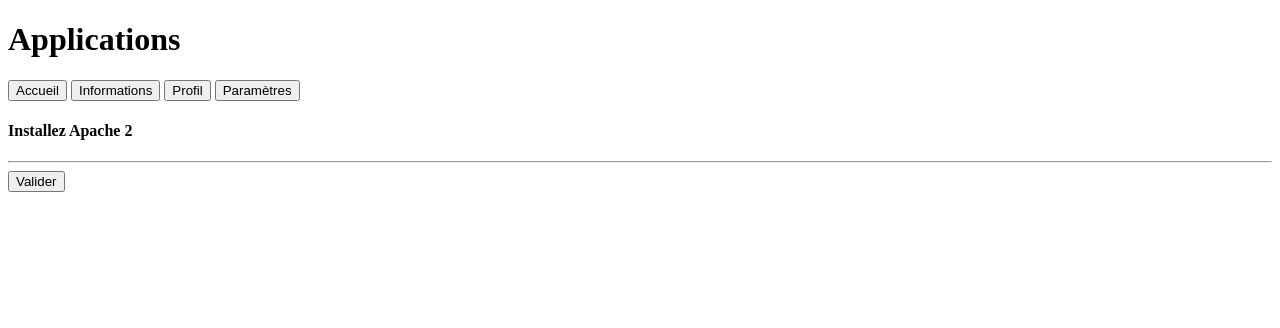
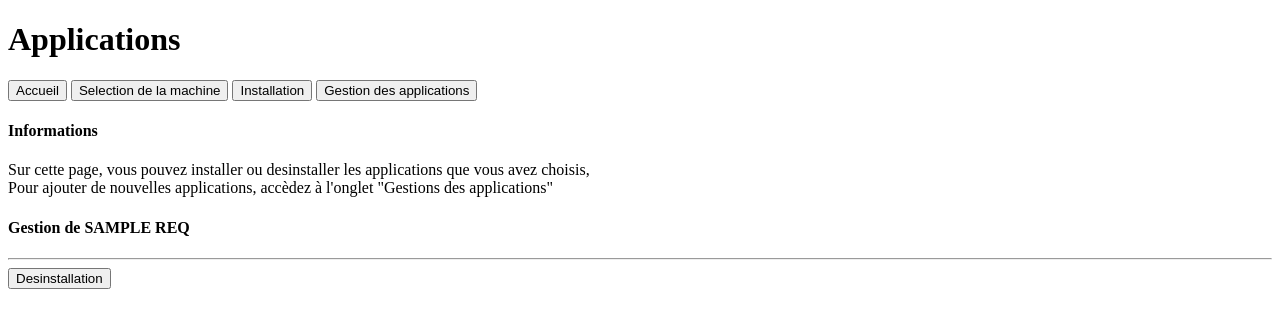
Before and after one commit to EdwardsTheo/ZWatcher, a PHP site: template view/profil_views/begin_appli.php in a window 1280 px wide. Shown: the top 328 px of the page. Run offline with PHP 8.4, Linux system fonts and the light colour scheme; the template is opened without the code that fills it: most values are stand-ins (such as "Sample title", 1, 10 or a date in 2020).

Commit message:
Work on applications

```diff
--- a/controller/profil_appli_machine.php
+++ b/controller/profil_appli_machine.php
@@ -1,7 +1,7 @@
 <?php
 
-    $machine_name = $_POST['machine_name'];
-    $_SESSION['machine_name'] = $machine_name;
+    $_SESSION['id_machine'] = $_POST['id_machine'];
+    $req =  get_app($_SESSION['id_machine']);
 
     require('../view/profil_views/begin_appli.php');
 
--- a/view/profil_views/begin_appli.php
+++ b/view/profil_views/begin_appli.php
@@ -5,23 +5,38 @@
                     <div class="w3-section w3-bottombar w3-padding-16">
                 <!--      <span class="w3-margin-right">Filter:</span> -->
                     <a href="?action=application"><button class="w3-button w3-white"><i class="fas fa-home w3-margin-right"></i>Accueil</button></a>
-                    <a href="?action=appli_liste"><button class="w3-button w3-white"><i class="fas fa-info w3-margin-right"></i>Informations</button></a>
-                    <a href="#"><button class="w3-button w3-black"><i class="fas fa-globe-asia w3-margin-right"></i>Profil</button></a>
-                    <a href="#"><button class="w3-button w3-white w3-hide-small"><i class="fas fa-tools w3-margin-right"></i>Paramètres</button></a>
+                    <a href="?action=appli_liste"><button class="w3-button w3-white"><i class="fas fa-info w3-margin-right"></i>Selection de la machine</button></a>
+                    <a href="#"><button class="w3-button w3-black"><i class="fas fa-globe-asia w3-margin-right"></i>Installation</button></a>
+                    <a href="#"><button class="w3-button w3-white w3-hide-small"><i class="fas fa-tools w3-margin-right"></i>Gestion des applications</button></a>
                     </div>
                     </div>
                     </div>
                 </header>
+                    <div class="w3-container w3-padding-large" style="margin-bottom: -10rm">
+                    <div id="centre">
+                    <h4><b>Informations</b></h4>
+                        Sur cette page, vous pouvez installer ou desinstaller les applications que vous avez choisis, </br>
+                        Pour ajouter de nouvelles applications, accèdez à l'onglet "Gestions des applications"
 
-                <div class="w3-container w3-padding-large" style="margin-bottom:32px">
-                    <div id="centre">
-                        <div class="w3-container w3-padding-large w3-grey">
+                    <?php
+                            $i = 0;
+                            while($donnees = $req->fetch()){
+                               echo "
+                               <div class='w3-container w3-padding-large' style='margin-bottom:32px'>
+                               <div id='centre'>
+                                   <div class='w3-container w3-padding-large w3-grey'>
                                    <!-- Formulaire 1 : Installer une application -->
-                            <h4 id='contact'><b>Installez Apache 2</b></h4>
-
-                            <hr class="w3-opacity">
-                            <form action="../controller/install_app.php" method = "POST">
-                            <button type="submit" class="w3-button w3-black w3-margin-bottom"><i class="fas fa-check w3-margin-right"></i>Valider</button>
+                                       <h4 id='contact'><b>Gestion de ".strtoupper($donnees['nom_appli'])."</b></h4>
+                                       <hr class='w3-opacity'>
+                                       <form action='../controller/install_app.php' method = 'POST'>
+                                ";
+                                if($donnees['status_install'] == 0) {
+                                    echo "<button type='submit' class='w3-button w3-black w3-margin-bottom'><i class='fas fa-check w3-margin-right'></i>Installation</button>";
+                                }
+                                else {
+                                    echo "<button type='submit' class='w3-button w3-black w3-margin-bottom'><i class='fas fa-check w3-margin-right'></i>Desinstallation</button>";
+                                }
+                                echo "
                                     <input class='w3-input w3-border' type='hidden' name='machine_name' value='1'>
                                     <input class='w3-input w3-border' type='hidden' name='apache2' value='1'>
                                     </form>
@@ -30,4 +45,12 @@
                                     </p>
                                     </div>
                                </div>
+                               ";
+                            }
+
+                            ?>
+                    </div>
+                    </div>
+
+
             </html>
```
Also changed, not shown: model/select.php (+12 -0 lines), view/profil_views/appli_liste.php (+4 -5 lines). Lines whose indentation alone changed are shown as unchanged.
